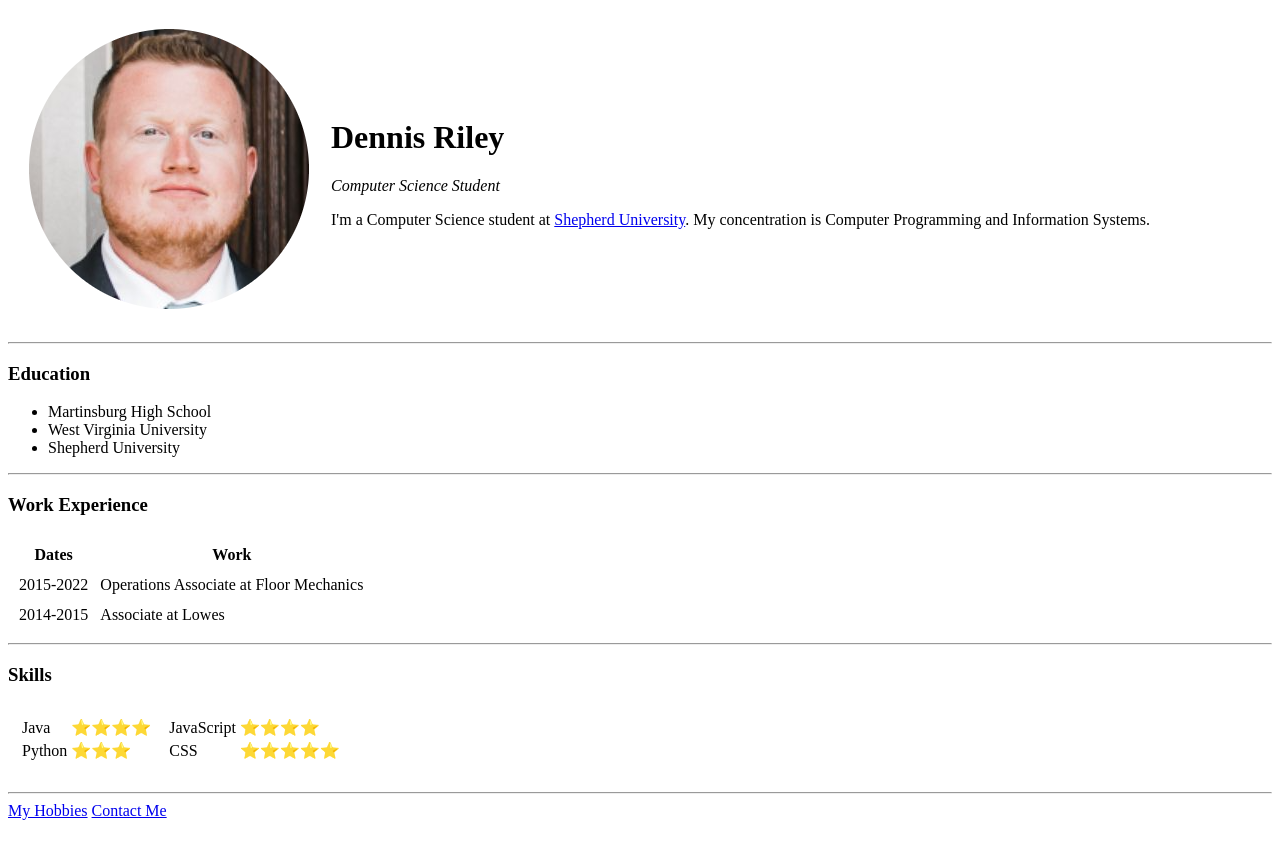
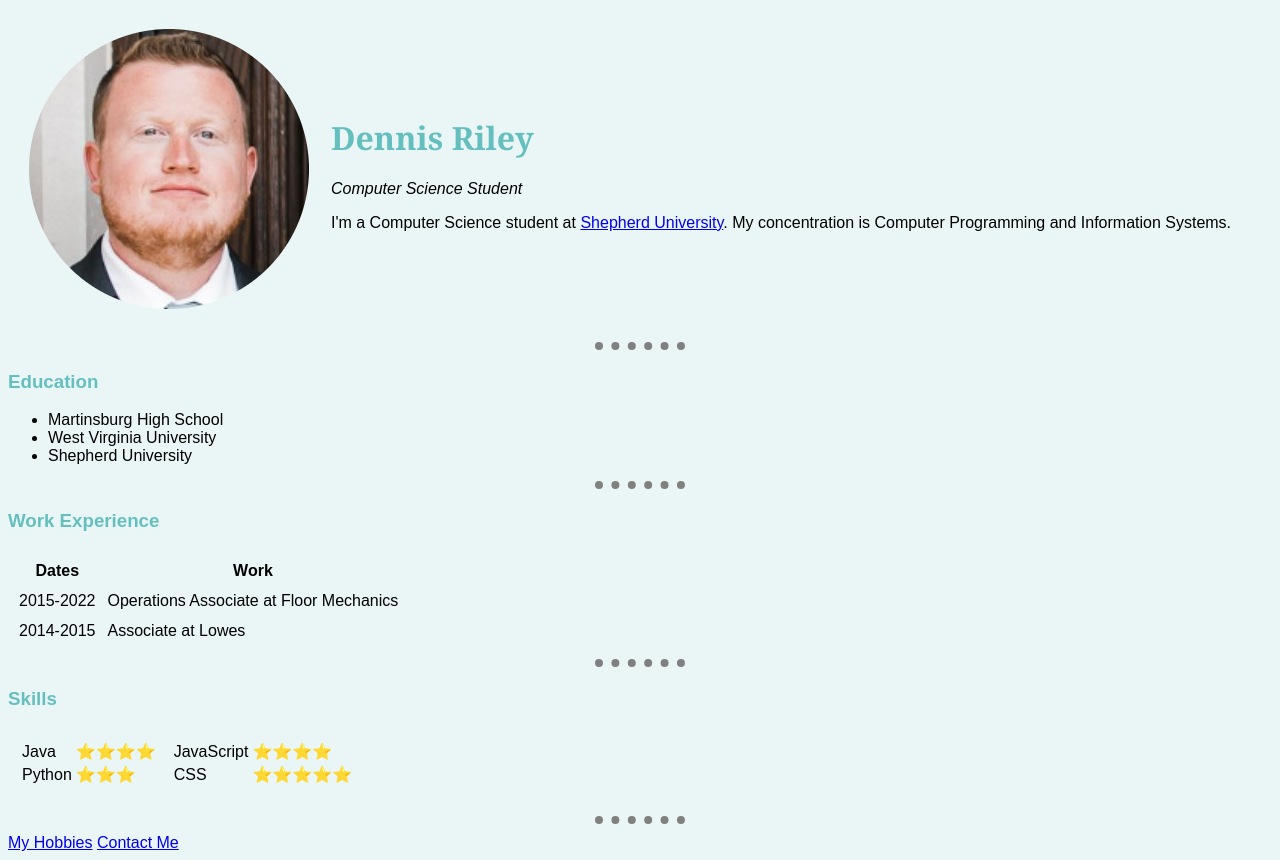
Before and after one commit to rileydv3/cv, a plain HTML site: page index.html in a window 1280 px wide. Before the commit the page ends 828 px from the top, so only its background shows below. Drawn offline with Linux system fonts and the light colour scheme.

Commit message:
Updating site to add css file

```diff
--- /dev/null
+++ b/css/styles.css
@@ -0,0 +1,18 @@
+body {
+  background-color: #EAF6F6;
+  font-family: sans-serif;
+}
+hr {
+  color: grey;
+  border-style: none;
+  border-top: dotted 8px;
+  height: 2px;
+  width: 90px;
+}
+h1 {
+  color: #66BFBF;
+  font-family: Georgia;
+}
+h3 {
+  color: #66BFBF;
+}
--- a/index.html
+++ b/index.html
@@ -3,8 +3,9 @@
   <head>
     <meta charset="UTF-8" />
     <title>Denny's Personal Site</title>
+    <link rel="stylesheet" href="css/styles.css">
+
   </head>
-  <body>
     <table cellspacing="20">
       <tr>
         <td>
```
Also changed, not shown: contact.html (+1 -0 lines), hobbies.html (+1 -0 lines), test.html (added, +23 -0 lines).
